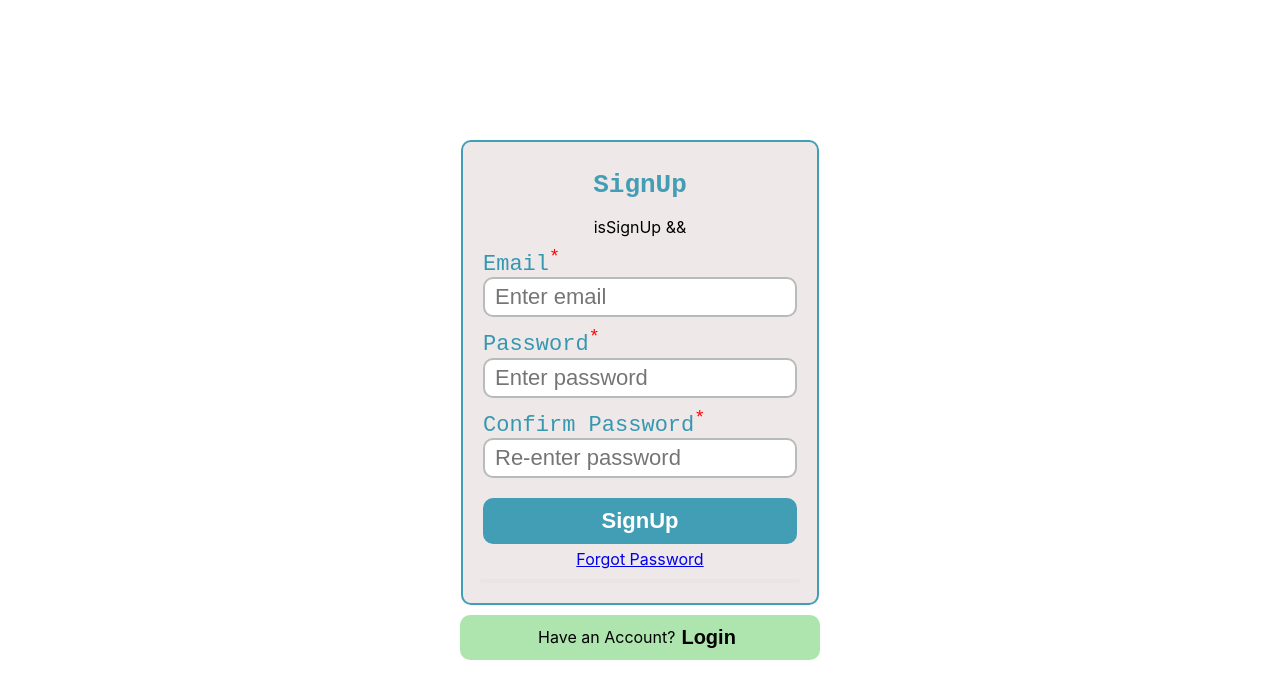
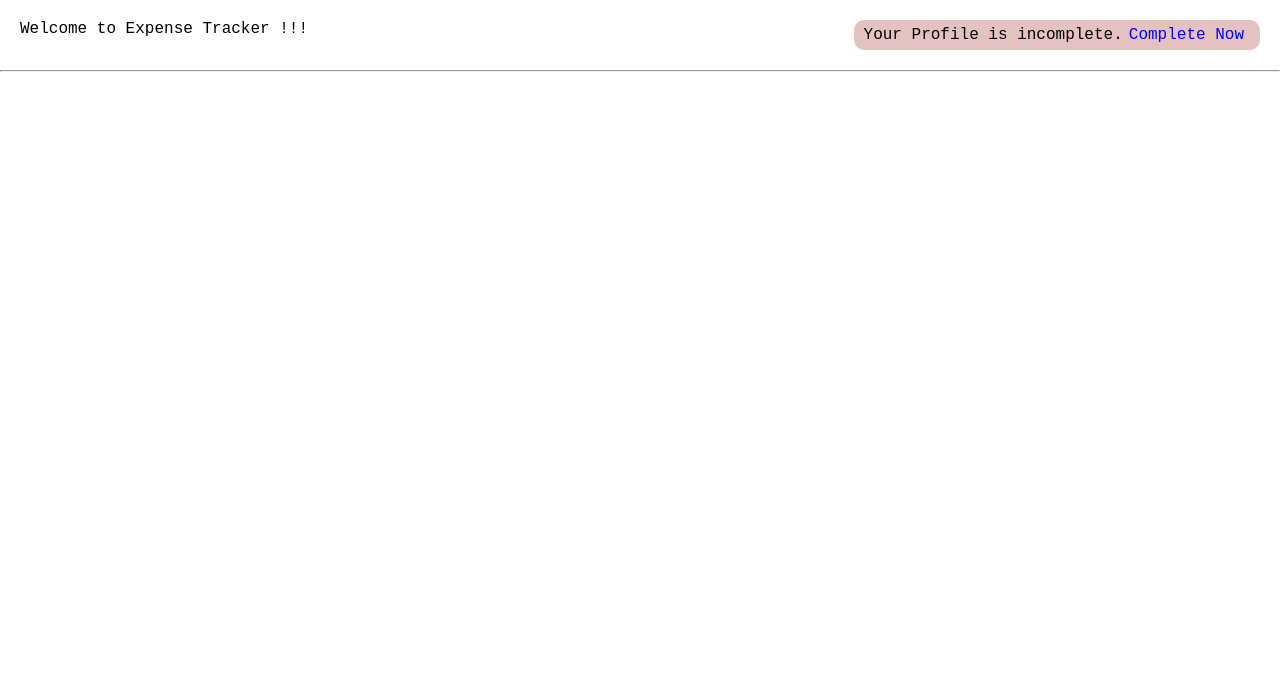
Before and after one commit to YAMITRAO/expense_tracker, a React (Create React App) app: page /profile in a window 1280 px wide. Shown: the top 698 px of the page. Built offline with nearby package versions, Linux system fonts and the light colour scheme.

Commit message:
profile and welcome pages added

```diff
--- a/package.json
+++ b/package.json
@@ -34,5 +34,8 @@
       "last 1 firefox version",
       "last 1 safari version"
     ]
+  },
+  "devDependencies": {
+    "react-router-dom": "^6.22.3"
   }
 }
--- a/src/App.js
+++ b/src/App.js
@@ -3,7 +3,10 @@ import Project from "./component/Project";
 
 function App() {
   return (
+
     <Project/>
+
+
   );
 }
 
--- /dev/null
+++ b/src/component/Pages/Profile/Profile.js
@@ -0,0 +1,19 @@
+import React from 'react'
+import style from "./Profile.module.css";
+
+const Profile = () => {
+  return (
+    <>
+    <div className={style.container}>
+        <div className={style.welcomeTitle}>Welcome to Expense Tracker !!!</div>
+        <div className={style.profileTab}>Your Profile is incomplete.
+        <button>
+            Complete Now
+        </button>
+        </div>
+    </div>
+    <hr/></>
+  )
+}
+
+export default Profile
--- /dev/null
+++ b/src/component/Pages/Profile/Profile.module.css
@@ -0,0 +1,28 @@
+.container{
+    display:flex;
+    flex-direction: row;
+    justify-content: space-between;
+    margin:  20px;
+    font-family: monospace;
+    font-size: 16px;
+}
+.profileTab{
+    background-color: rgb(228, 194, 194);
+
+    border-radius: 10px;
+    padding:5px 10px;
+    box-sizing: content-box;
+}
+.profileTab > button{
+    border: none;
+    outline: none;
+    background-color: inherit;
+    color: blue;
+    font-size: inherit;
+    font-family: inherit;
+}
+
+.profileTab > button:hover {
+    color: rgb(15, 15, 198);
+    scale: 1.02;
+}
--- a/src/component/Pages/SignUp.js
+++ b/src/component/Pages/SignUp.js
@@ -135,7 +135,7 @@ const SignUp = () => {
          <div className={style.formContainer}>
           {isSignUp && <h1>SignUp</h1>}
           {!isSignUp && <h1>Login</h1>}
-          isSignUp && <form onSubmit={isSignUp ?formSignUpSubmitHandler : formLoginSubmitHandler}>
+         <form onSubmit={isSignUp ?formSignUpSubmitHandler : formLoginSubmitHandler}>
             <div className={style.inputContainer}>
 
               <div className={style.emailContainer}>
@@ -157,8 +157,8 @@ const SignUp = () => {
                 {isSignUp && <button>SignUp</button>}
                 {!isSignUp && <button >LogIn</button>}
               </div>
-              <div className={style.forgot}>
-                <a href='#'>Forgot Password</a></div>
+             { !isSignUp && <div className={style.forgot}>
+                <a href='#'>Forgot Password</a></div>}
             </div>
           </form>
           <div className={`${errorMsg ? style.errors :style.error} ${successMsg ? style.success : style.error}` }>
@@ -167,7 +167,7 @@ const SignUp = () => {
          </div>
 
          {isSignUp && <div className={style.haveLogin}>Have an Account? <button onClick={()=> setIsSignUp(false)}>Login</button></div>}
-         {!isSignUp && <div className={style.haveSignUp}>Do't Have Account? <button onClick={()=> setIsSignUp(true)}>SignUp</button></div>}
+         {!isSignUp && <div className={style.haveSignUp}>Do't Have an Account? <button onClick={()=> setIsSignUp(true)}>SignUp</button></div>}
    </div>
   )
 }
--- /dev/null
+++ b/src/component/Pages/Welcome/Welcome.js
@@ -0,0 +1,19 @@
+import React from 'react'
+import style from "./Welcome.module.css";
+
+const Welcome = () => {
+  return (
+    <>
+    <div className={style.container}>
+        <div className={style.welcomeTitle}>Welcome to Expense Tracker !!!</div>
+        <div className={style.profileTab}>Your Profile is incomplete.
+        <button>
+            Complete Now
+        </button>
+        </div>
+    </div>
+    <hr/></>
+  )
+}
+
+export default Welcome
--- /dev/null
+++ b/src/component/Pages/Welcome/Welcome.module.css
@@ -0,0 +1,28 @@
+.container{
+    display:flex;
+    flex-direction: row;
+    justify-content: space-between;
+    margin:  20px;
+    font-family: monospace;
+    font-size: 16px;
+}
+.profileTab{
+    background-color: rgb(228, 194, 194);
+
+    border-radius: 10px;
+    padding:5px 10px;
+    box-sizing: content-box;
+}
+.profileTab > button{
+    border: none;
+    outline: none;
+    background-color: inherit;
+    color: blue;
+    font-size: inherit;
+    font-family: inherit;
+}
+
+.profileTab > button:hover {
+    color: rgb(15, 15, 198);
+    scale: 1.02;
+}
--- a/src/component/Project.js
+++ b/src/component/Project.js
@@ -1,9 +1,21 @@
 import React from 'react'
 import SignUp from './Pages/SignUp'
+import Welcome from './Pages/Welcome/Welcome'
+import { Route , Routes, BrowserRouter} from 'react-router-dom'
+import Profile from './Pages/Profile/Profile'
+
 
 const Project = () => {
   return (
-    <SignUp />
+
+  <BrowserRouter>
+   <Routes>
+
+    <Route index exact path="/" element={<SignUp/>} />
+    <Route path="/welcome" element={<Welcome/>} />
+    <Route path='/profile' element={<Profile/>} />
+   </Routes>
+    </BrowserRouter>
   )
 }
 
```
Also changed, not shown: 1 other file (tests, documents, lock files or other folders).
